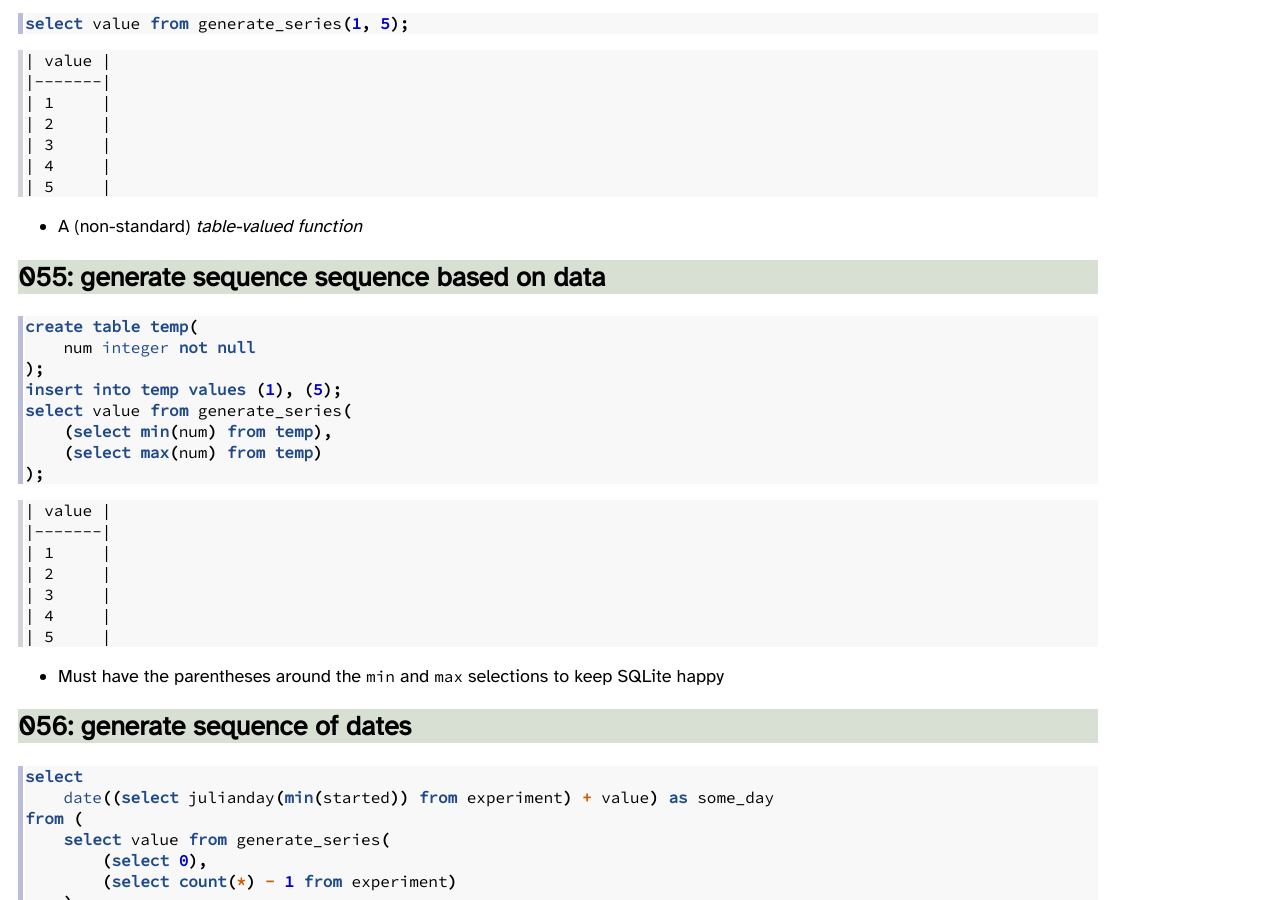
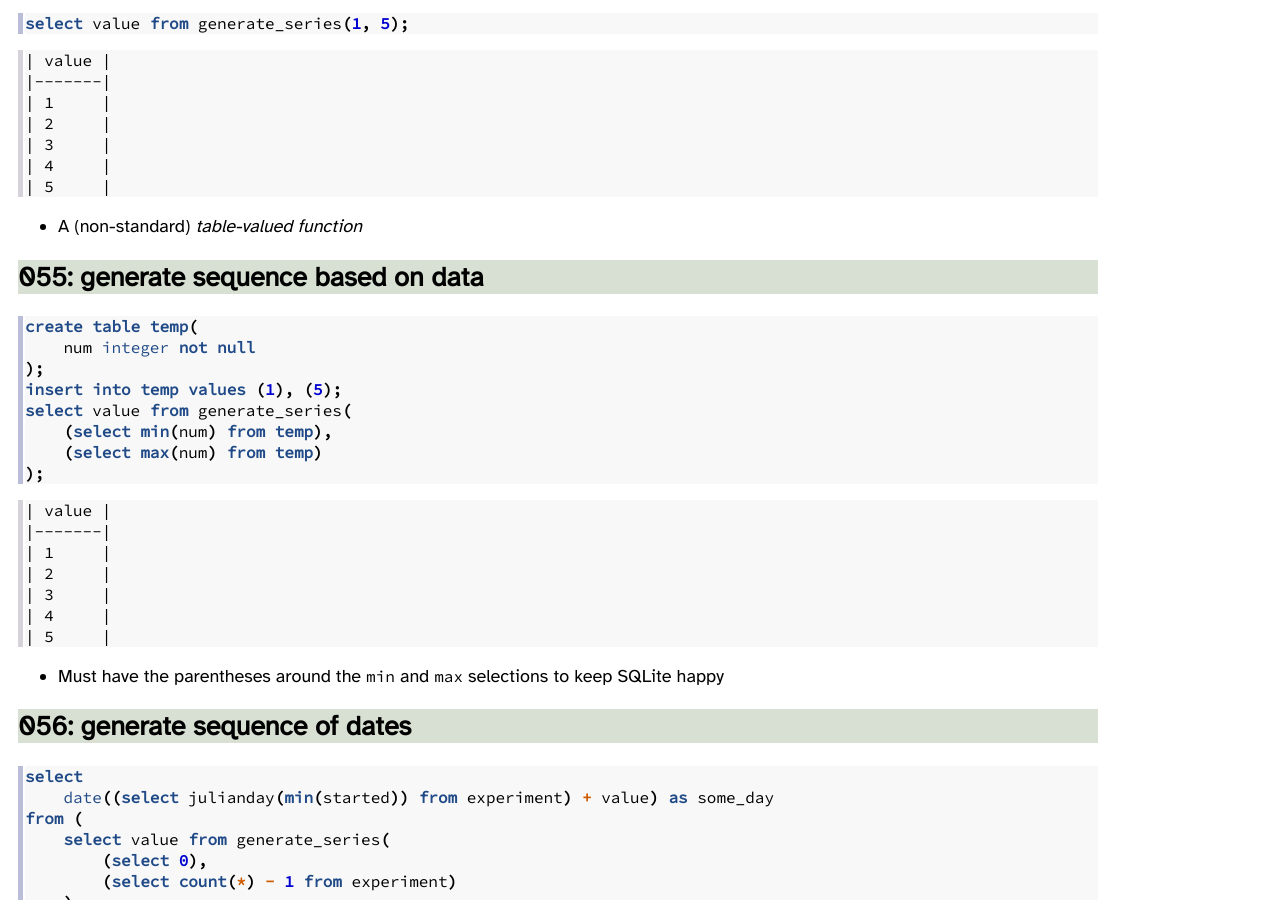
Before and after one commit to gvwilson/sql-tutorial, a Jekyll site: the page built from index.md, in a window 1280 px wide and 900 px high, scrolled down 27845 px. Built offline with Jekyll 4.4.1, drawn with Linux system fonts in a browser that asks for light colours; nearby versions of some CDN libraries; our own code applies the rules of GitHub Pages for plain Markdown files.

Commit message:
Fix typo typo

````diff
--- a/index.md
+++ b/index.md
@@ -1476,7 +1476,7 @@
 
 -   A (non-standard) *table-valued function*
 
-## 055: generate sequence sequence based on data
+## 055: generate sequence based on data
 
 ```sql
 create table temp(
````
